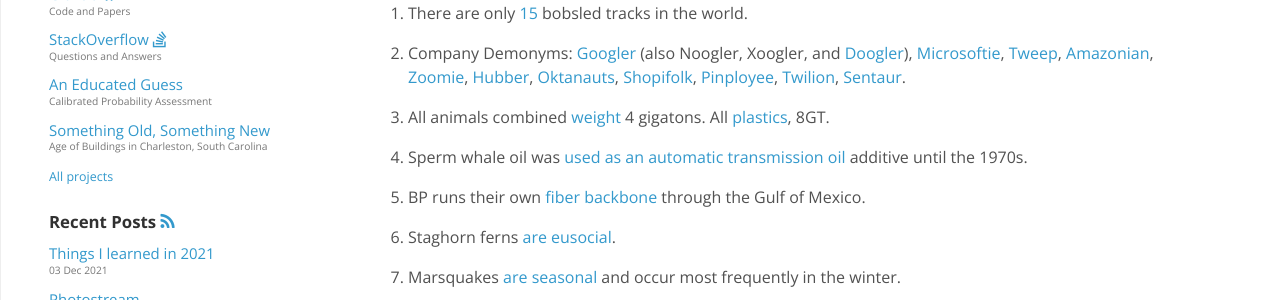
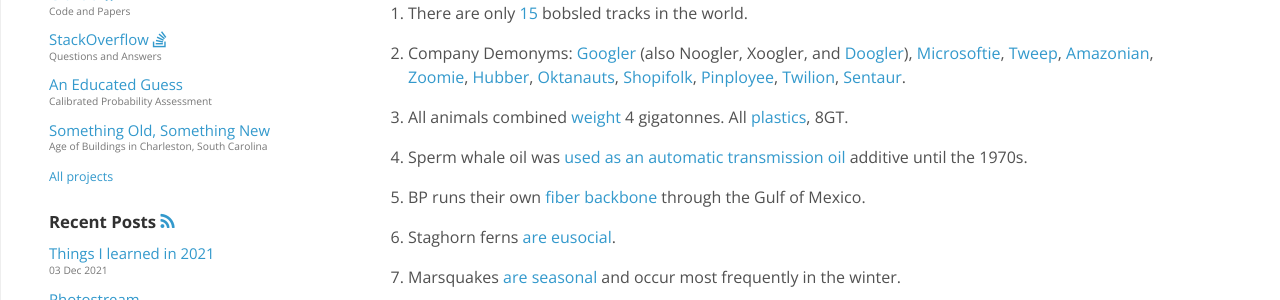
Before and after one commit to sethrylan/sethrylan.github.io, a Jekyll site: the page built from _posts/2021-12-03-what-i-learned.md, in a window 1280 px wide. Shown: the part 133-433 px from the top of the page. Built offline with Jekyll 4.4.1, drawn with Linux system fonts in a browser that asks for light colours; nearby versions of some CDN libraries.

Commit message:
Wordsmithing.

```diff
--- a/_posts/2021-12-03-what-i-learned.md
+++ b/_posts/2021-12-03-what-i-learned.md
@@ -8,7 +8,7 @@
 
 1. Company Demonyms: [Googler](https://en.wiktionary.org/wiki/Googler) (also Noogler, Xoogler, and [Doogler](https://blog.google/inside-google/life-at-google/working-home-ruff-dooglers-make-it-little-better/)), [Microsoftie](https://en.wiktionary.org/wiki/Microsoftie), [Tweep](https://careers.twitter.com/en/tweep-life.html), [Amazonian](https://www.amazon.jobs/amazonians), [Zoomie](https://blog.zoom.us/how-zoomies-balance-working-from-home-during-a-pandemic/), [Hubber](https://github.com/about/diversity/communities-of-belonging), [Oktanauts](https://twitter.com/okta/status/1338556408980180993), [Shopifolk](https://twitter.com/goepoch/status/1138341366373601280), [Pinployee](https://www.eonline.com/news/555282/trendsetters-at-work-pinterest), [Twilion](https://www.twilio.com/blog/2015/05/whats-it-like-to-be-a-twilion.html), [Sentaur](https://blog.sentry.io/2020/12/21/sentaurs-and-celebrations).
 
-1. All animals combined [weight](https://www.nature.com/articles/s41586-020-3010-5.epdf) 4 gigatons. All [plastics](https://github.com/milo-lab/anthropogenic_mass), 8GT.
+1. All animals combined [weight](https://www.nature.com/articles/s41586-020-3010-5.epdf) 4 gigatonnes. All [plastics](https://github.com/milo-lab/anthropogenic_mass), 8GT.
 
 1. Sperm whale oil was [used as an automatic transmission oil](https://www.nytimes.com/1975/04/17/archives/transmission-problems-in-cars-linked-to-ban-on-whale-killing.html) additive until the 1970s.
 
```
